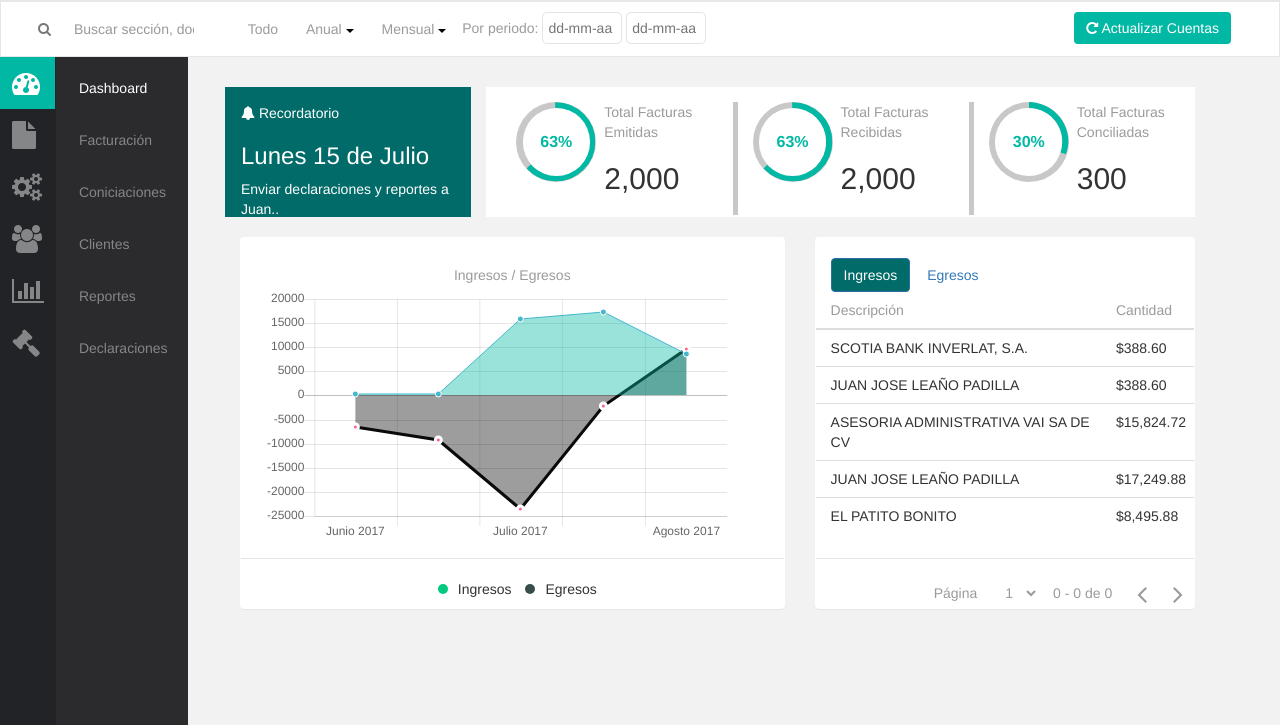
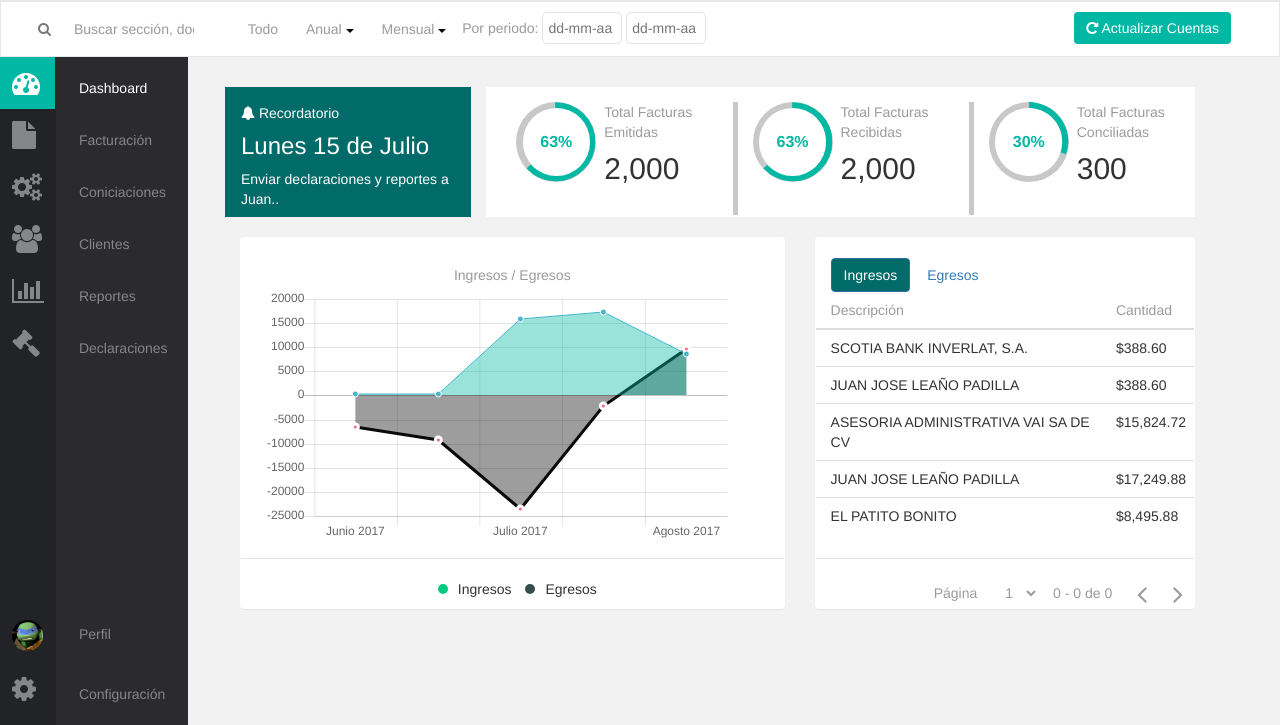
Before and after one commit to eislasq/Ejercicio-Front, a website: page docs/index.html in a window 1280 px wide. Shown: the part 75-800 px from the top of the page. Drawn offline with Linux system fonts and the light colour scheme; files whose address does not match are found by name.

Commit message:
Perfil  y configuración.

```diff
--- a/docs/css/style.css
+++ b/docs/css/style.css
@@ -204,7 +204,7 @@
 }
 
 .footer-pager>*{
-padding: 0px 10px;
+    padding: 0px 10px;
 }
 
 .page-selector{
@@ -212,3 +212,16 @@
     border: none;
     color: #9b9b9b;
 }
+
+.h1, .h2, .h3, h1, h2, h3{
+    margin-top: 10px;
+}
+
+.menu-options.bottom{
+    bottom: 0px;
+    position: absolute;
+}
+
+#avatar{
+    border-radius: 50%;
+}
--- a/docs/index.html
+++ b/docs/index.html
@@ -142,6 +142,16 @@
                     <span class="menu-text">Declaraciones</span>
                 </li>
             </ul>
+            <ul class="menu-options bottom">
+                 <li class="menu-item">
+                     <img class="menu-icon" id="avatar" src="img/avatar.png">
+                    <span class="menu-text">Perfil</span>
+                </li>
+                 <li class="menu-item">
+                    <i class="menu-icon fa fa-cog fa-2x"></i>
+                    <span class="menu-text">Configuración</span>
+                </li>
+            </ul>
         </div>
 
         <div class="container">
```
Also changed, not shown: docs/img/avatar.png (added).
